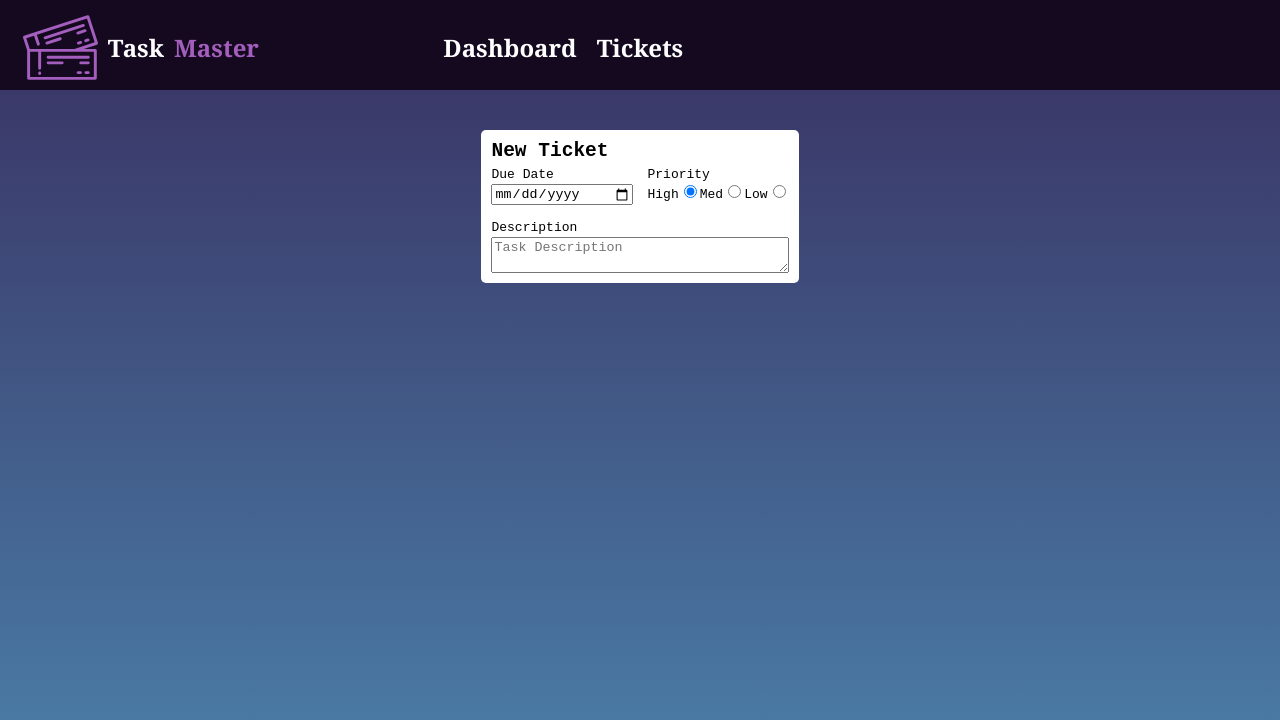
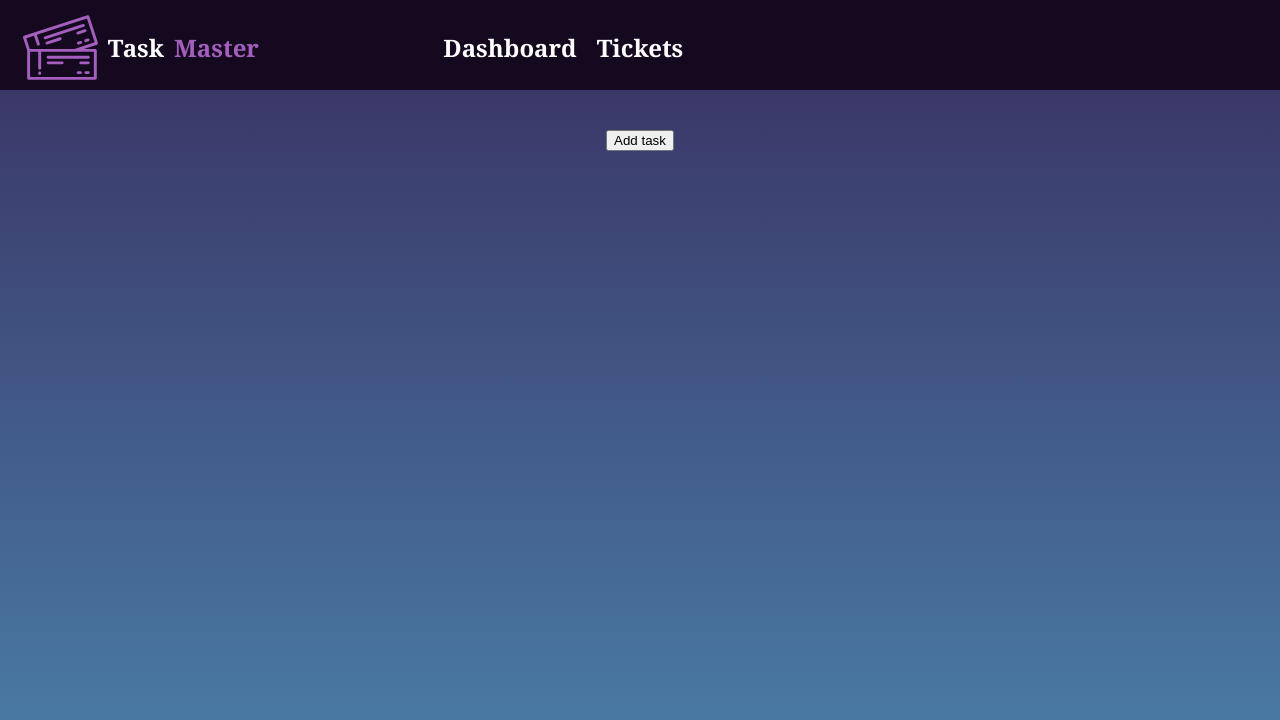
Before and after one commit to hammadjka/BaysideBazaar, a Next.js app: page /tickets in a window 1280 px wide. Shown: the top 720 px of the page. Built offline with nearby package versions, Linux system fonts and the light colour scheme.

Commit message:
added button for form

```diff
--- /dev/null
+++ b/app/form.jsx
@@ -0,0 +1,51 @@
+'use client'
+import React, { useState } from 'react'
+export default function Form({ visibility }) {
+    const [formData, setFormData] = useState({
+        due: "",
+        priority: "",
+        description: ""
+    })
+
+    const handleSubmit = (e) => {
+        e.preventDefault()
+        console.log(formData)
+        visibility();
+    }
+
+  return (
+    <div className="form-container">
+        <h2>New Ticket</h2>
+        <form onSubmit={handleSubmit} action="">
+        <div className='formSection'>
+                <label htmlFor="due">Due Date</label>
+                <input onChange={(e)=> setFormData({...formData, due:e.target.value})} type="date" id="due" name="due" required/>
+        </div>
+        <div className='formSection'>
+                <div>
+                    <p style={{margin:"0"}}>Priority</p>
+                    <div>
+                        <label htmlFor="high">
+                            High
+                            <input onChange={(e)=> setFormData({...formData, priority:e.target.id})} type="radio" id="high" name="priority" required/>
+                        </label>
+                        <label htmlFor="med">
+                            Med
+                            <input onChange={(e)=> setFormData({...formData, priority:e.target.id})} type="radio" id="med" name="priority"/>
+                        </label>
+                        <label htmlFor="low">
+                            Low
+                            <input onChange={(e)=> setFormData({...formData, priority:e.target.id})} type="radio" id="low" name="priority"/>
+                        </label>
+                    </div>
+                </div>
+            </div>
+            <div className='formSection desc'>
+                <label htmlFor="description">Description</label>
+                <textarea onChange={(e)=> setFormData({...formData, description:e.target.value})} id="description" name="description" placeholder='Task Description' required/>
+            </div>
+            <button style={{gridColumn:"1/-1", margin:"0 20% 0 20%"}} type='submit'>Submit</button>
+        </form >
+    </div>
+  )
+}
--- a/app/globals.css
+++ b/app/globals.css
@@ -86,7 +86,7 @@ a:link {
 form{
   display: grid;
   grid-template-columns: 1fr 1fr;
-  gap:15px
+  gap: 15px;
 }
 .formSection{
   display: flex;
@@ -96,3 +96,8 @@ form{
 .desc{
   grid-column: 1/-1;
 }
+textarea{
+  /* resize: none; */
+  min-width: 400px;
+  min-height: 80px;
+}
--- a/app/tickets/page.jsx
+++ b/app/tickets/page.jsx
@@ -1,40 +1,15 @@
-import React from 'react'
-
+'use client'
+import React, { useState } from 'react'
+import Form from '../form'
 export default function page() {
-  return (
-    <div className='content'>
-        <div class="form-container">
-            <h2 class="form-heading">New Ticket</h2>
-            <form action="">
-            <div className='formSection'>
-                    <label htmlFor="due">Due Date</label>
-                    <input type="date" id="due" name="due"/>
-            </div>
-            <div className='formSection'>
-                    <div>
-                        <p style={{margin:"0"}}>Priority</p>
-                        <div>
-                            <label htmlFor="high">
-                                High
-                               <input type="radio" id="high" name="priority" checked/>
-                            </label>
-                            <label htmlFor="med">
-                                Med
-                                <input type="radio" id="med" name="priority"/>
-                            </label>
-                            <label htmlFor="low">
-                                Low
-                                <input type="radio" id="low" name="priority"/>
-                            </label>
-                        </div>
-                    </div>
-                </div>
-                <div className='formSection desc'>
-                    <label htmlFor="description">Description</label>
-                    <textarea id="description" name="description" placeholder='Task Description'/>
-                </div>
-            </form>
+    const [formVisible, setVisibility] = useState(false)
+    const toggleVisibility = () => {
+        setVisibility(!formVisible);
+    };
+    return (
+        <div className='content'>
+            {!formVisible && <button onClick={toggleVisibility}>Add task</button>}
+            {formVisible && <Form visibility={toggleVisibility}></Form>}
         </div>
-    </div>
-  )
+    )
 }
```
